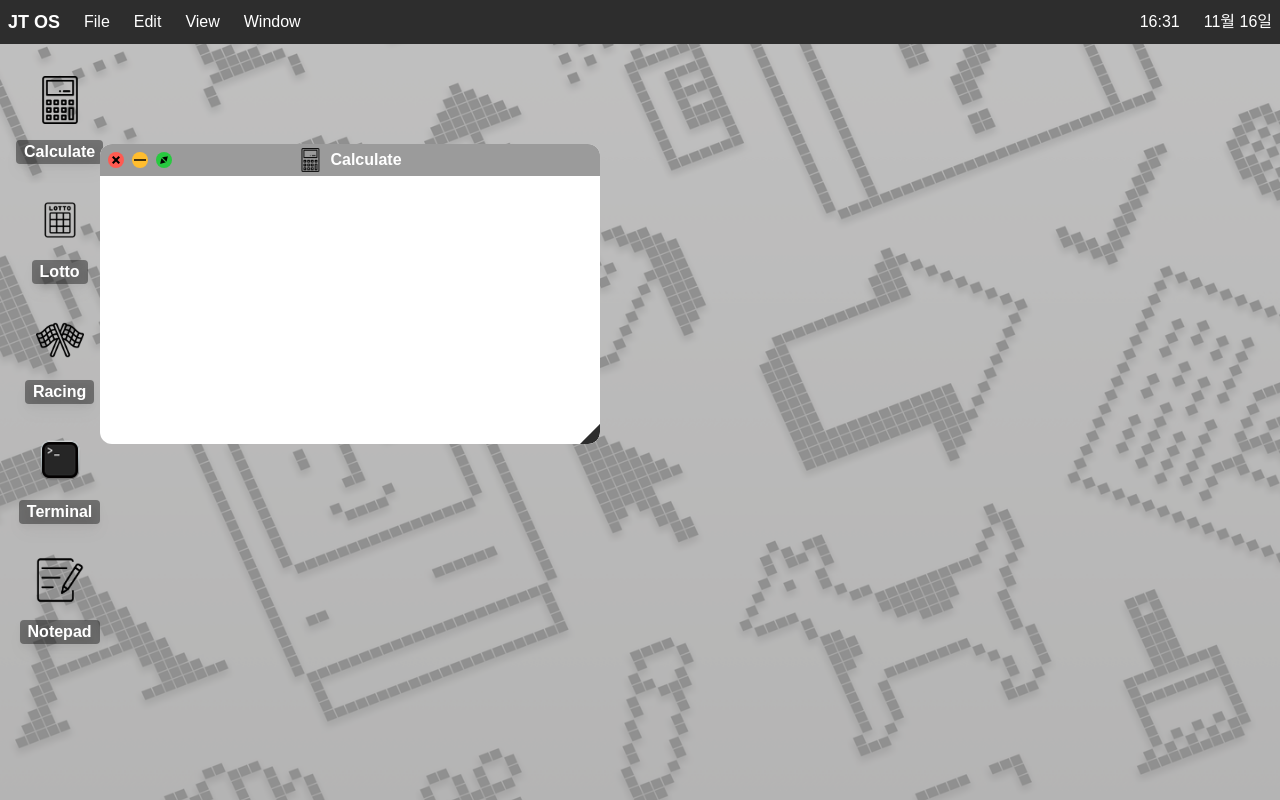
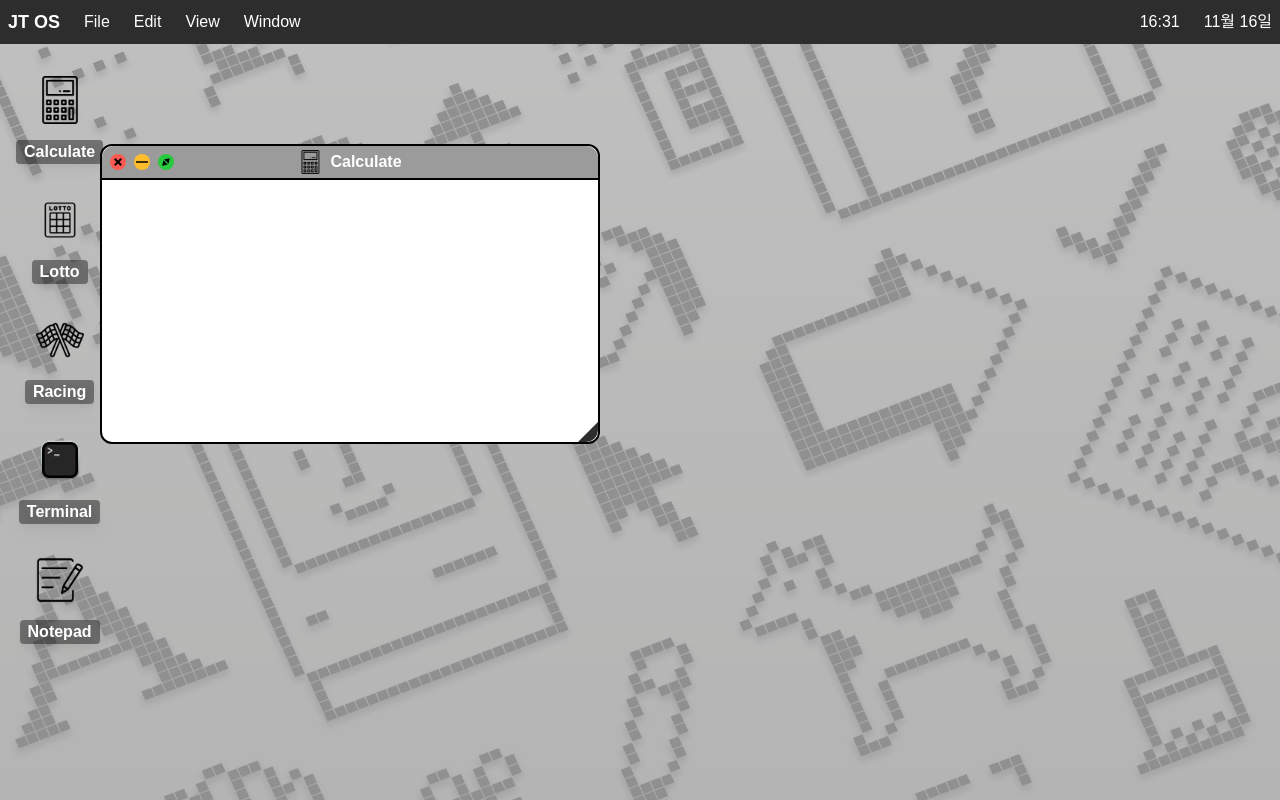
Before and after one commit to ChaJiTae/webos, a React (Vite) app: page / in a window 1280 px wide. Both pictures are taken after a click on the element "Calculate". Built offline with nearby package versions, Linux system fonts and the light colour scheme; a web font is replaced by a local one.

Commit message:
design : Window Component border 디자인 수정

```diff
--- a/src/components/window/TitleBar.jsx
+++ b/src/components/window/TitleBar.jsx
@@ -14,7 +14,7 @@ const TitleBar = ({ icon, title, onMouseDown, onClose }) => {
 
   return (
     <header
-      className="relative w-full flex justify-between items-center p-2 rounded-t-xl bg-[#9b9b9b] cursor-move"
+      className="border-b-2 border-black relative w-full flex justify-between items-center p-2 rounded-t-xl bg-[#9b9b9b] cursor-move"
       onMouseDown={onMouseDown}
     >
       <div className="flex items-center gap-2" onMouseDown={handleButtonClick}>
--- a/src/components/window/Window.jsx
+++ b/src/components/window/Window.jsx
@@ -13,7 +13,7 @@ const Window = ({ id, children, title, icon, onClose }) => {
 
   return (
     <div
-      className="absolute flex flex-col bg-white rounded-xl"
+      className="absolute flex flex-col bg-white border-2 border-black rounded-xl"
       style={{
         left: `${position.x}px`,
         top: `${position.y}px`,
```
